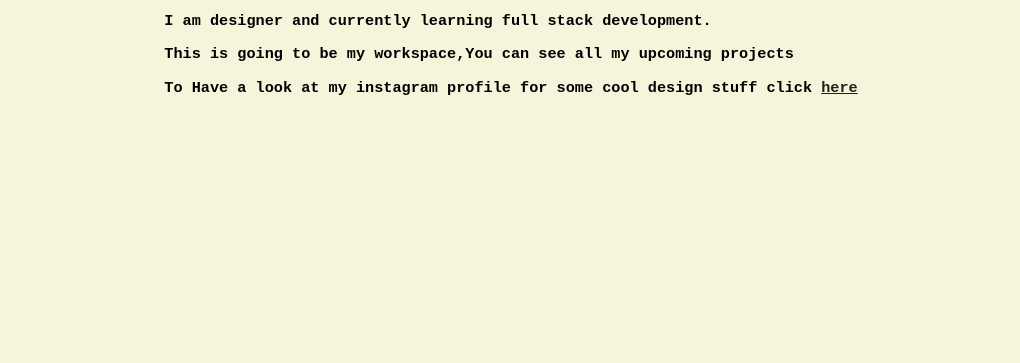
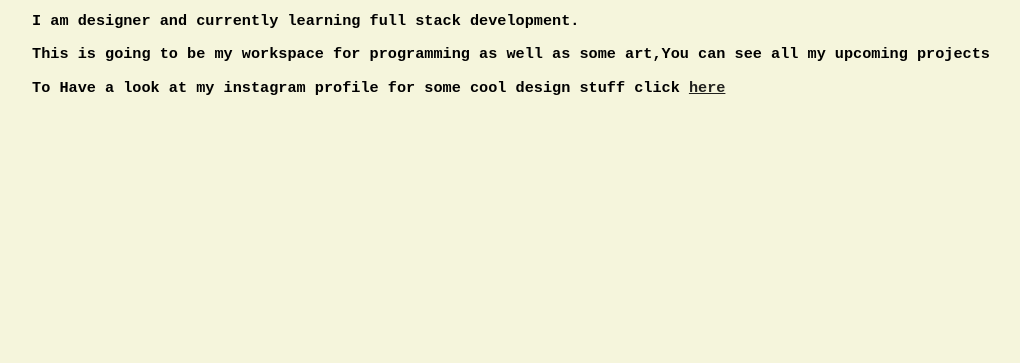
Before and after one commit to Ombabar48/designlife.netlify.com, a plain HTML site: page index.html in a window 1280 px wide. Shown: the part 437-800 px from the top of the page, without its empty margins (129-1149 px from the left). Drawn offline with Linux system fonts and the light colour scheme.

Commit message:
content fix

```diff
--- a/index.html
+++ b/index.html
@@ -12,7 +12,7 @@
              <h1> Om Babar.</h1>
              <h3>I'm 17 years old from Mumbai. </h3>
                <h3> I am designer and currently learning full stack development.</h3>
-                <h3>This is going to be my workspace,You can see all my upcoming projects</h3>
+                <h3>This is going to be my workspace for programming as well as some art,You can see all my upcoming projects</h3>
                 <h3>To Have a look at my instagram profile for some cool design stuff click <a class="link-color" href="https://www.instagram.com/ombabar.x/"> here</h3></a>
             </div>
 
```
